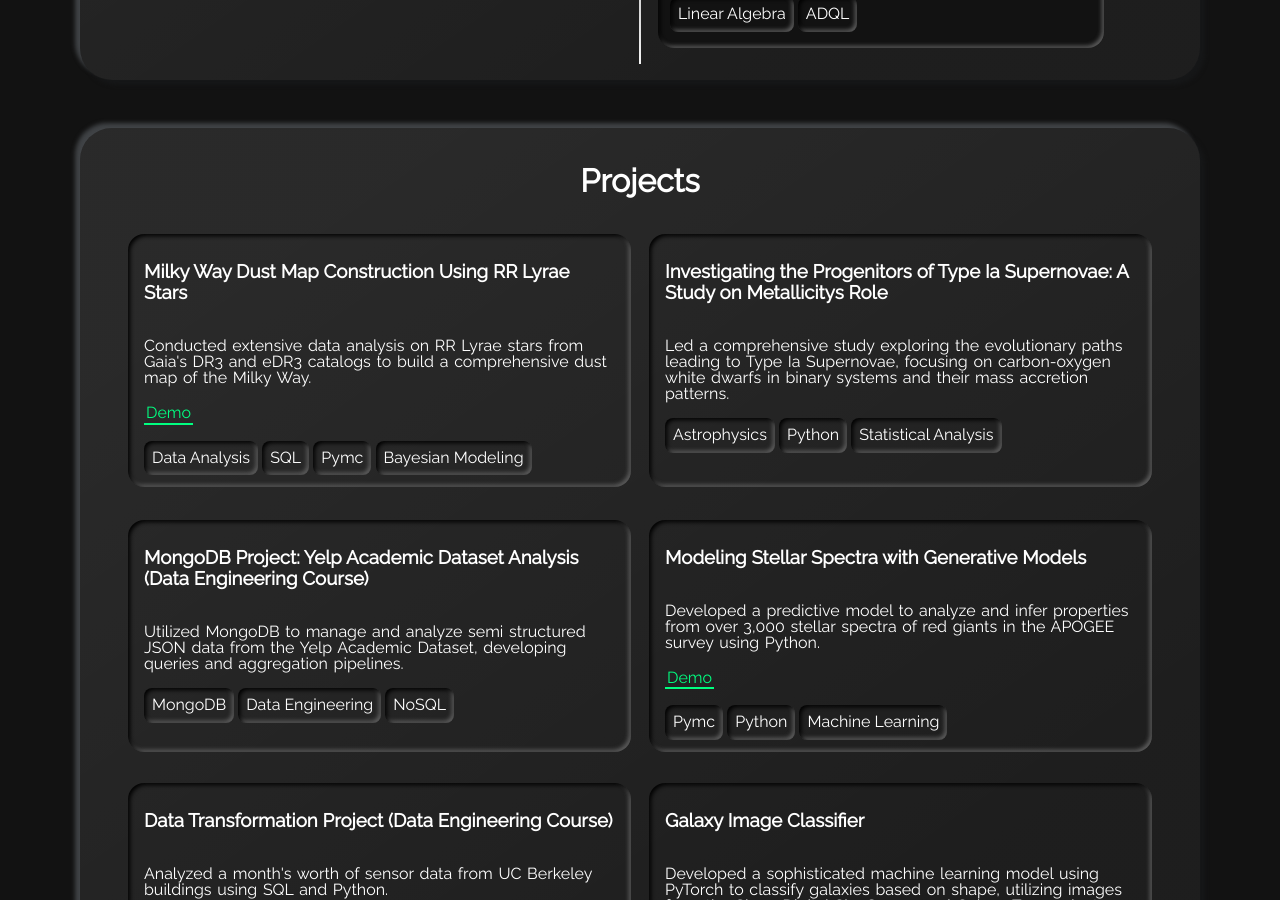
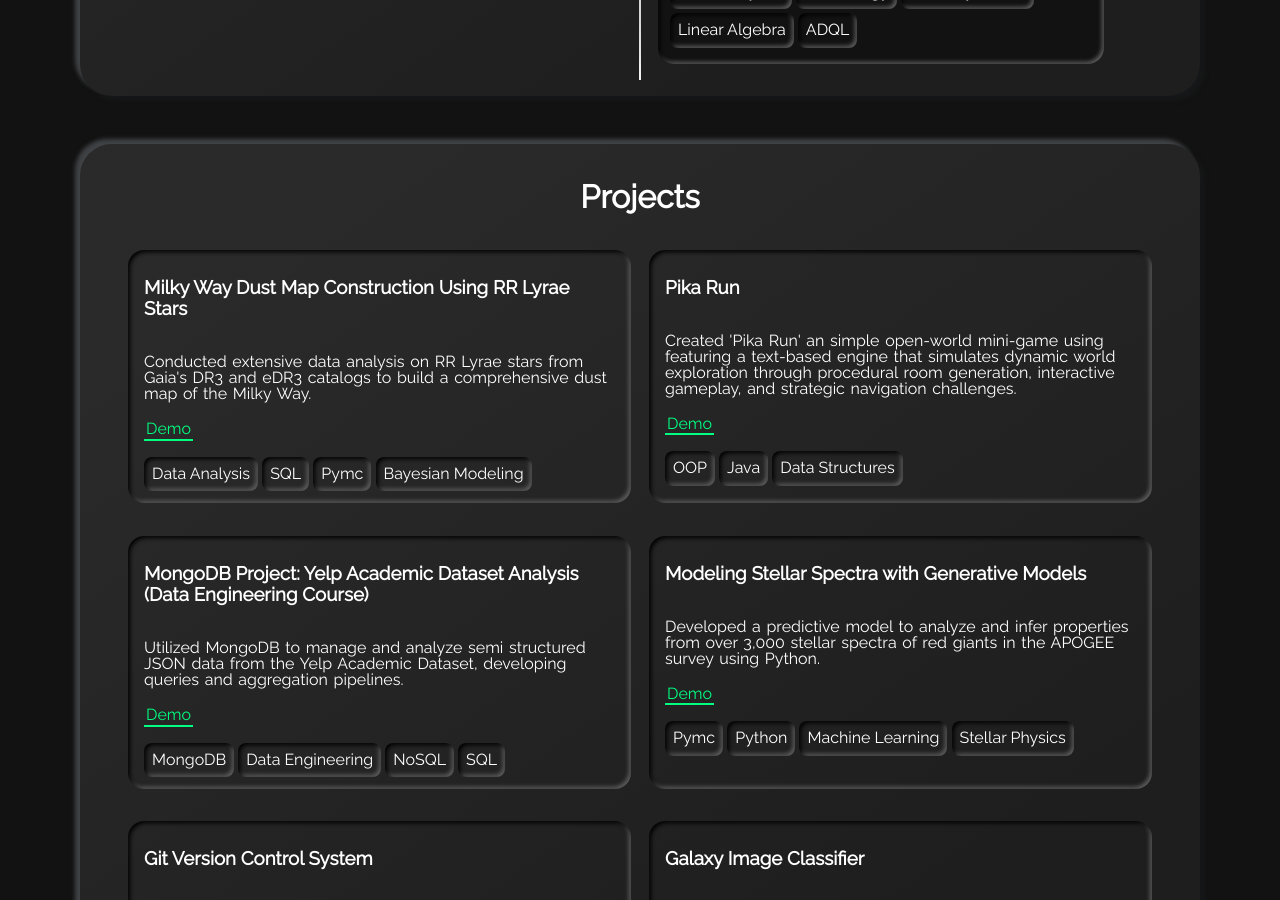
Before and after one commit to mannyzzle/enmanuel-hernandez, a Jekyll site: the page built from index.html, in a window 1280 px wide and 900 px high, scrolled down 2559 px. Built offline with Jekyll 4.4.1, drawn with Linux system fonts in a browser that asks for light colours; some of the changed text lies outside the part shown.

Commit message:
added more projects again

```diff
--- a/_config.yml
+++ b/_config.yml
@@ -14,7 +14,7 @@
 username: Enmanuel Hernandez
 # typing_text: This will be typed before 'scroll down for more'.
 # > set this to your job title, e.g. Fullstack Developer
-typing_text: Astrophysics + Data Science
+typing_text: Data Science + Astrophysics
 # profile_picture: This will be the picture shown with your name, size must be noted
 profile_picture: https://github.com/mannyzzle.png?size=192
 profile_picture_size: 192px
@@ -52,7 +52,7 @@
 # about_me_title: The will be displayed as the title in the About Me section
 about_me_title: About Me
 # about_me_description: This will be displayed under the title.
-about_me_description: Hello ! I am Enmanuel Hernandez (but you could just call me Manny for short !), currently a fourth year student at  UC Berkeley soon to graduate ! Im passionate about data science, data engineering, machine learning, physical science analysis, astronomy and I am eager to learn and grow in this field. Please reach out to me with any job opportunities related to internships of these fields!
+about_me_description: Hello ! I am Enmanuel (but you could just call me Manny for short!), currently a fourth year student at  UC Berkeley soon to graduate ! Im passionate about data science, data engineering, machine learning, physical science analysis, astronomy and I am eager to learn and grow in this field. Please reach out to me with any job opportunities related to internships of these fields!
 
 # SKILLS SECTION
 # show_skills_card:
--- a/_data/projects.yml
+++ b/_data/projects.yml
@@ -22,19 +22,22 @@
     - tag: Pymc
     - tag: Bayesian Modeling
 
-- name: "Investigating the Progenitors of Type Ia Supernovae: A Study on Metallicitys Role"
-  descr: "Led a comprehensive study exploring the evolutionary paths leading to Type Ia Supernovae, focusing on carbon-oxygen white dwarfs in binary systems and their mass accretion patterns."
+- name: "Pika Run"
+  descr: "Created 'Pika Run' an simple open-world mini-game using featuring a text-based engine that simulates dynamic world exploration through procedural room generation, interactive gameplay, and strategic navigation challenges."
+  demo: https://github.com/mannyzzle/Pika-Run
   tags:
-    - tag: Astrophysics
-    - tag: Python
-    - tag: Statistical Analysis
+    - tag: OOP
+    - tag: Java
+    - tag: Data Structures
 
 - name: "MongoDB Project: Yelp Academic Dataset Analysis (Data Engineering Course)"
   descr: "Utilized MongoDB to manage and analyze semi structured JSON data from the Yelp Academic Dataset, developing queries and aggregation pipelines."
+  demo: https://github.com/mannyzzle/Yelp-DataSet-MongoDB
   tags:
     - tag: MongoDB
     - tag: Data Engineering
     - tag: NoSQL
+    - tag: SQL
 
 - name: "Modeling Stellar Spectra with Generative Models"
   descr: "Developed a predictive model to analyze and infer properties from over 3,000 stellar spectra of red giants in the APOGEE survey using Python."
@@ -43,13 +46,16 @@
     - tag: Pymc
     - tag: Python
     - tag: Machine Learning
+    - tag: Stellar Physics
 
-- name: "Data Transformation Project (Data Engineering Course)"
-  descr: "Analyzed a month's worth of sensor data from UC Berkeley buildings using SQL and Python."
+- name: "Git Version Control System"
+  descr: "Created a version control system similar to Git, allowing you to track changes in your codebase over time"
+  demo: https://github.com/mannyzzle/Git-Version-Control-System
   tags:
-    - tag: Data Transformation
-    - tag: SQL
-    - tag: Python
+    - tag: Java
+    - tag: OOP
+    - tag: Data Structures
+    - tag: Git
 
 - name: "Galaxy Image Classifier"
   descr: "Developed a sophisticated machine learning model using PyTorch to classify galaxies based on shape, utilizing images from the Sloan Digital Sky Survey and Galaxy Zoo project."
@@ -57,7 +63,8 @@
   tags:
     - tag: Machine Learning
     - tag: PyTorch
-    - tag: Astrophysics
+    - tag: Cosmology
+    - tag: Python
 
 
 # - name: project Z
```
Also changed, not shown: _data/skills-languages.yml (+5 -2 lines), _data/skills-tools.yml (+10 -7 lines).
